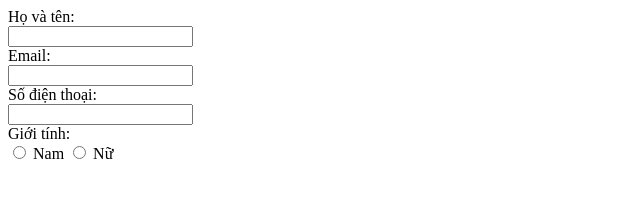
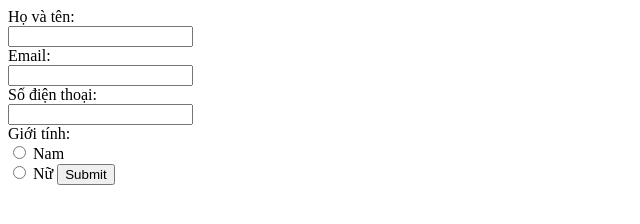
Before and after one commit to nhpyen315/Bai3_TH_Cach-tao-trang-web, a plain HTML site: page formdangki.html in a window 1280 px wide. Shown: the whole page, without its empty margins (0-640 px from the left). Drawn offline with Linux system fonts and the light colour scheme.

Commit message:
Them button vao file

```diff
--- a/formdangki.html
+++ b/formdangki.html
@@ -14,7 +14,8 @@
     Số điện thoại: <br>
     <input type="text" name="phone"><br>
     Giới tính: <br>
-    <input type="radio" name="gender"> Nam
+    <input type="radio" name="gender"> Nam <br>
     <input type="radio" name="gender"> Nữ
+    <button>Submit</button>
 </body>
 </html>
```
